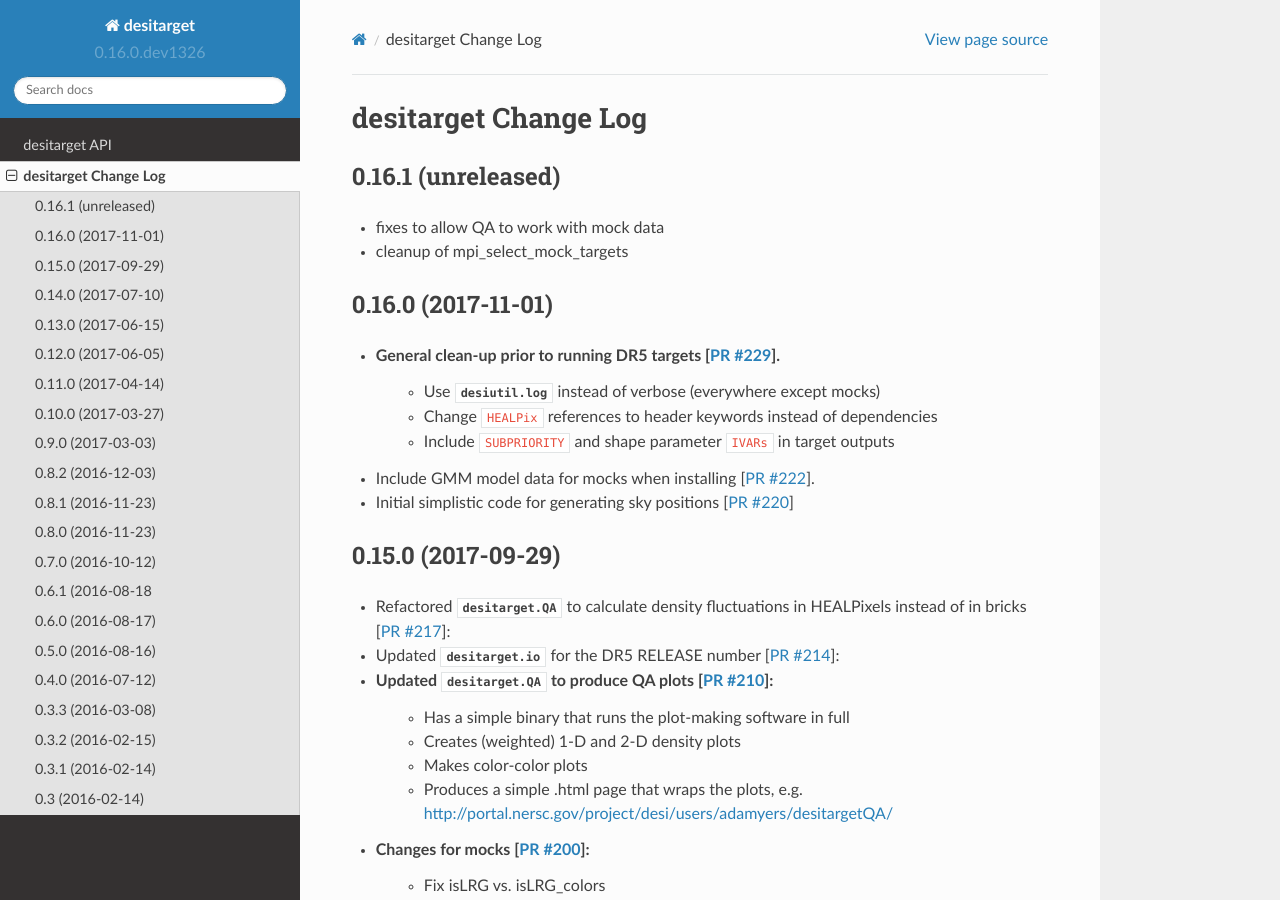
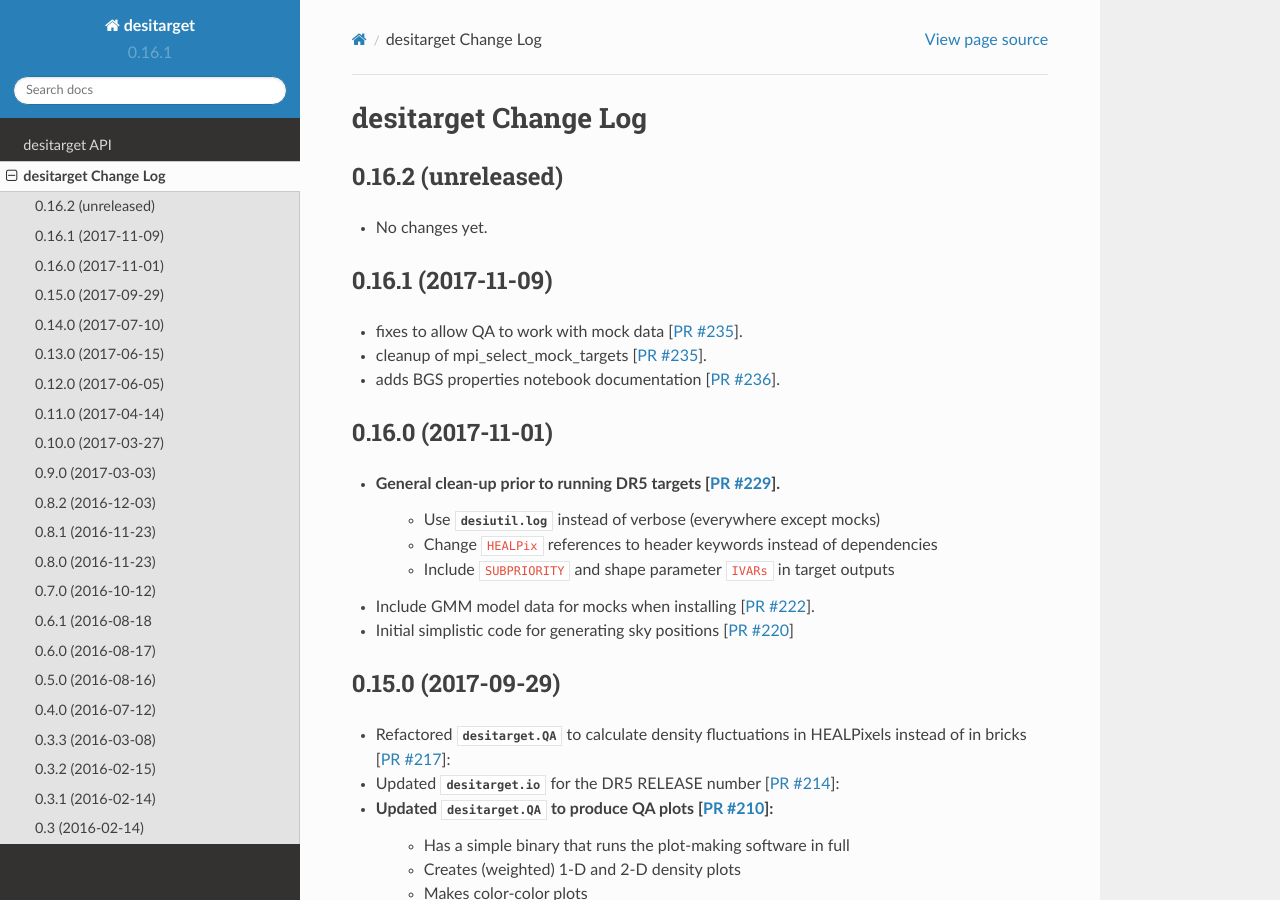
Before and after one commit to desihub/desitarget, a Sphinx documentation site: the page built from doc/changes.rst, in a window 1280 px wide and 900 px high. Built offline with Sphinx 7.4.7 and the Read the Docs theme 2.0.0, drawn with Linux system fonts in a browser that asks for light colours.

Commit message:
update release notes and version for desitarget/0.16.1

```diff
--- a/doc/changes.rst
+++ b/doc/changes.rst
@@ -2,11 +2,20 @@
 desitarget Change Log
 =====================
 
-0.16.1 (unreleased)
+0.16.2 (unreleased)
 -------------------
 
-* fixes to allow QA to work with mock data
-* cleanup of mpi_select_mock_targets
+* No changes yet.
+
+0.16.1 (2017-11-09)
+-------------------
+
+* fixes to allow QA to work with mock data [`PR #235`_].
+* cleanup of mpi_select_mock_targets [`PR #235`_].
+* adds BGS properties notebook documentation [`PR #236`_].
+
+.. _`PR #235`: https://github.com/desihub/desitarget/pull/235
+.. _`PR #236`: https://github.com/desihub/desitarget/pull/236
 
 0.16.0 (2017-11-01)
 -------------------
--- a/py/desitarget/_version.py
+++ b/py/desitarget/_version.py
@@ -1 +1 @@
-__version__ = '0.16.0.dev1326'
+__version__ = '0.16.1'
```
